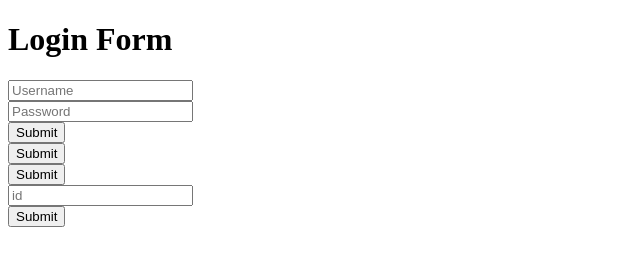
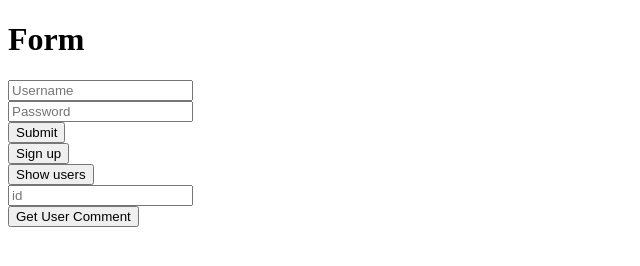
Before and after one commit to Surajkakade/UserComments_NodeExpJS, a website: page login.html in a window 1280 px wide. Shown: the whole page, without its empty margins (0-640 px from the left). Drawn offline with Linux system fonts and the light colour scheme.

Commit message:
Update login.html

```diff
--- a/login.html
+++ b/login.html
@@ -3,20 +3,27 @@
 	<head> </head>
 	<body>
 		<div class="login-form">
-			<h1>Login Form</h1>
+			<h1>Form</h1>
 			<form action="auth" method="POST">
 				<input type="text" name="username" placeholder="Username" required><br>
 				<input type="password" name="password" placeholder="Password" required><br>
 				<input type="submit" name="login" placeholder="login" id="getUserLogin" onclick="getUserLogin.js"> <br>
 
-				<input type="submit" name="Sign up" placeholder="Sign up" id="createUSer" onclick="createUser.js"><br>
 
-				<input type="submit" name="Show users" placeholder="Show users" id="getUsers" onclick="index.js"> <br>
+
+		<div class="login-form">
+
+				<button type="button" name="Sign up"  id="createUSer" onclick="createUser.js"> Sign up</button><br>
+
+				<button type="button" name="Show users" id="getUsers" onclick="index.js">Show users </button><br>
 
 
 				<input type="text" name="id" placeholder="id" ><br>
 
-				<input type="submit" name="Get comments" placeholder="getUcomment" id="getUcomment" onclick="index.js">
+
+				<button type="button" name="Get comments" id="getUcomment" onclick="index.js">Get User Comment</button>
+
+
 
 
 			</form>
```
